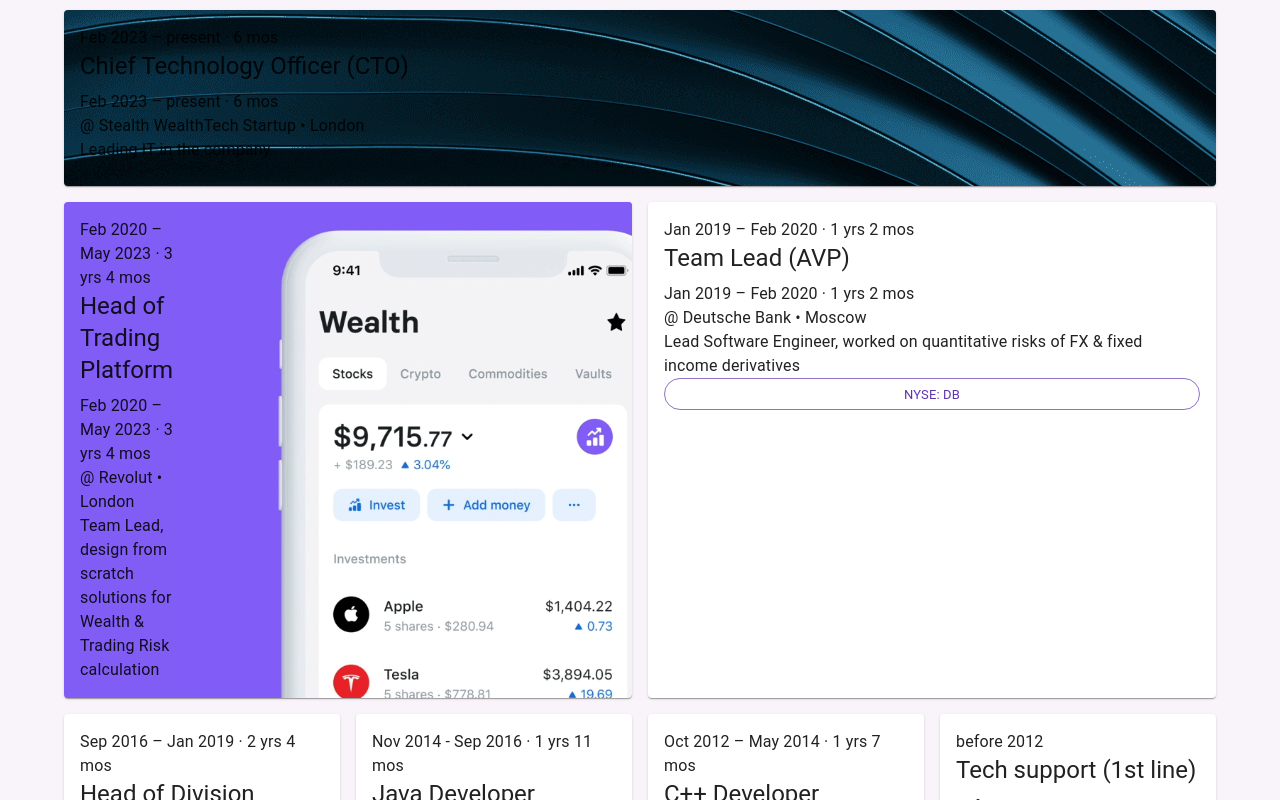
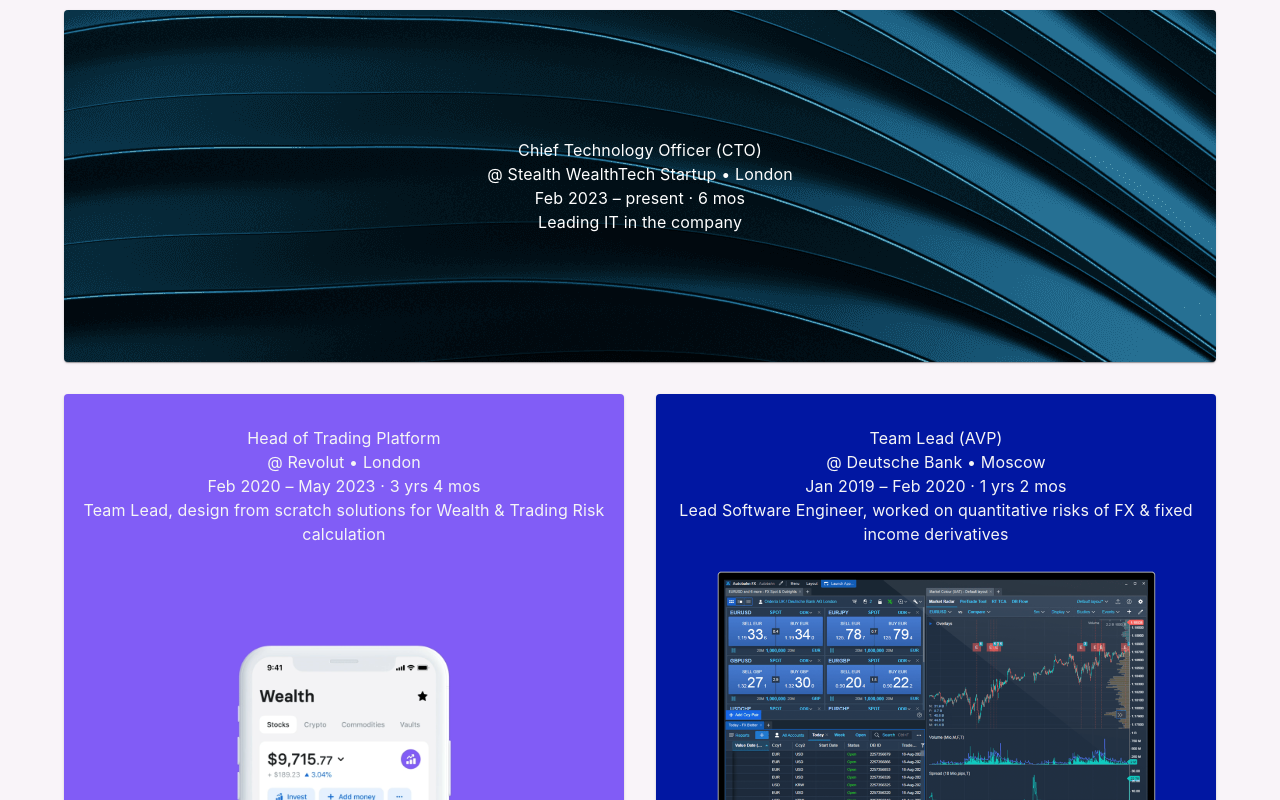
Before and after one commit to batiaev/batiaev.github.io, a Next.js app: page / in a window 1280 px wide. Shown: the part 1320-2120 px from the top of the page. Built offline with nearby package versions, Linux system fonts and the light colour scheme.

Commit message:
fix experience

```diff
--- a/src/data/data.json
+++ b/src/data/data.json
@@ -170,6 +170,7 @@
       "company": "Deutsche Bank",
       "city": "Moscow",
       "url": "https://db.com/",
+      "logo": "/images/autobahn.png",
       "description": "Lead Software Engineer, worked on quantitative risks of FX & fixed income derivatives",
       "tags": ["NYSE: DB"]
     },
@@ -203,15 +204,6 @@
       "city": "Samara",
       "url": "https://atol.ru/",
       "tags": []
-    },
-    {
-      "id": 1,
-      "title": "Tech support (1st line)",
-      "period": "before 2012",
-      "company": "Mobile TeleSystems",
-      "city": "Samara",
-      "url": "https://mts.ru/",
-      "tags": ["MCX: MTSS", "NYSE: MBT"]
     }
   ],
   "openSource": [
--- a/src/scenes/Experience.tsx
+++ b/src/scenes/Experience.tsx
@@ -1,53 +1,38 @@
 import Card from '@mui/material/Card'
-import Chip from '@mui/material/Chip'
-import CardContent from '@mui/material/CardContent'
-import Typography from '@mui/material/Typography'
 
 import Title from '../components/Title'
 import data from '../data/data.json'
 import React from "react";
+import {isMobileOnly} from "react-device-detect";
 import Grid from "@mui/material/Unstable_Grid2";
-import CardMedia from "@mui/material/CardMedia";
 
 export default function Experience() {
+
     return (
-        <section>
+        <section id={"experience"}>
             <Title text="Experience"/>
-            <Grid container spacing={2}>
+            <Grid container spacing={4} className={"experience"}>
+            {/*<div className={"experience"}>*/}
                 {data.experiences.map((experience, idx) => (
                     <Grid key={'experience-' + idx} xs={12} sm={idx === 0 ? 12 : 6}
-                          md={idx < 4 ? 6 : 4} lg={idx === 0 ? 12 : idx > 2 ? 3 : 6}>
-                        <Card className={`card ${'experience-' + idx}`}
-                              sx={{display: 'flex', flexDirection: 'row', flexGrow: 1, bgcolor: experience.bgColor}}>
-                            <CardContent sx={{display: 'flex', flexDirection: 'column'}}>
-                                <Typography >
-                                    {experience.period}{experience.duration ? ' · ' + experience.duration : ''}
-                                </Typography>
-                                <Typography component="h3" variant="h5" gutterBottom>
-                                    {experience.title}
-                                </Typography>
-                                <Typography>
-                                    {experience.period}{experience.duration ? ' · ' + experience.duration : ''}
-                                </Typography>
-                                <Typography>
-                                    @ {experience.company} • {experience.city}
-                                </Typography>
-                                <Typography>{experience.description}</Typography>
-
-                                {experience.tags.map((tag, idx) => (
-                                    <Chip key={idx} label={tag} variant="outlined" color="primary"/>
-                                ))}
-                            </CardContent>
-                            {experience.logo ?
-                                <CardMedia
-                                    component="img"
-                                    // sx={{width: 151}}
-                                    image={experience.logo}
-                                    alt={experience.title}
-                                /> : null}
+                          md={idx < 4 ? 6 : 4} lg={idx === 0 ? 12 : idx < 3 ? 6 : 4}>
+                        <Card className={`card ${'experience-' + idx} ${idx === 0 ? "current-job" : (idx < 3 ? "key-jobs" : "other-jobs")}`}
+                              >
+                    {/*<div key={'experience-' + idx}*/}
+                    {/*     className={`${'experience-' + idx} ${idx === 0 ? "current-job" : (idx < 3 ? "key-jobs" : "other-jobs")}`}>*/}
+                        <div>
+                            {experience.title} <br/>@ {experience.company} • {experience.city}<br/>
+                            {experience.period}{idx >= 3 ? <br/> : null}
+                            {experience.duration ? ' · ' + experience.duration : ''}<br/>
+                            {isMobileOnly || idx >= 3 ? null : experience.description}
+                        </div>
+                        {experience.logo && idx !== 3 ? (
+                            <img src={experience.logo} alt={experience.company}></img>) : null}
+                    {/*</div>*/}
                         </Card>
                     </Grid>
                 ))}
+            {/*</div>*/}
             </Grid>
         </section>
     )
--- a/src/scenes/Intro.tsx
+++ b/src/scenes/Intro.tsx
@@ -37,7 +37,7 @@
     return (
         <Card className="intro" component="section">
             <div className={"intro-inner"}>
-                <div className="personalDetails">
+                <div className={`personalDetails ${isMobileOnly ? 'showContext' : ''}`} >
                     <CardContent>
                         <Typography variant="h3" component="h1" color="textPrimary" gutterBottom
                                     className={"gradient-title"}>
--- a/src/styles/global.css
+++ b/src/styles/global.css
@@ -186,6 +186,9 @@
   background-position: center;
   flex-grow: 1;
 }
+.showContext {
+  display: contents;
+}
 
 .personalDetails {
   margin-top: 2rem;
@@ -208,15 +211,35 @@
   padding: 12px;
 }
 
-.experience-0 {
+
+.experience {
+}
+
+.experience > div {
+  text-align: center;
+}
+
+.experience-1 {
+  background-color: #815DF6FF;
+}
+
+.experience div.experience-0 {
+  padding-bottom: 128px;
+  padding-top: 128px;
   background-image: url("/images/currentJobBg.png");
+  background-color: #0C1117FF;
+  color: white;
+}
+
+.experience div.key-jobs {
+  padding-top: 32px;
+  background-color: #0117A2FF;
   color: whitesmoke;
 }
 
-.experience-1 {
-  display: flex;
-  flex-direction: column;
-  background-color: #815DF6FF;
+.experience div.experience-1 {
+  justify-content: space-between;
+  background-color: #815df6;
 }
 
 .card {
```
Also changed, not shown: public/images/autobahn.png (added).
